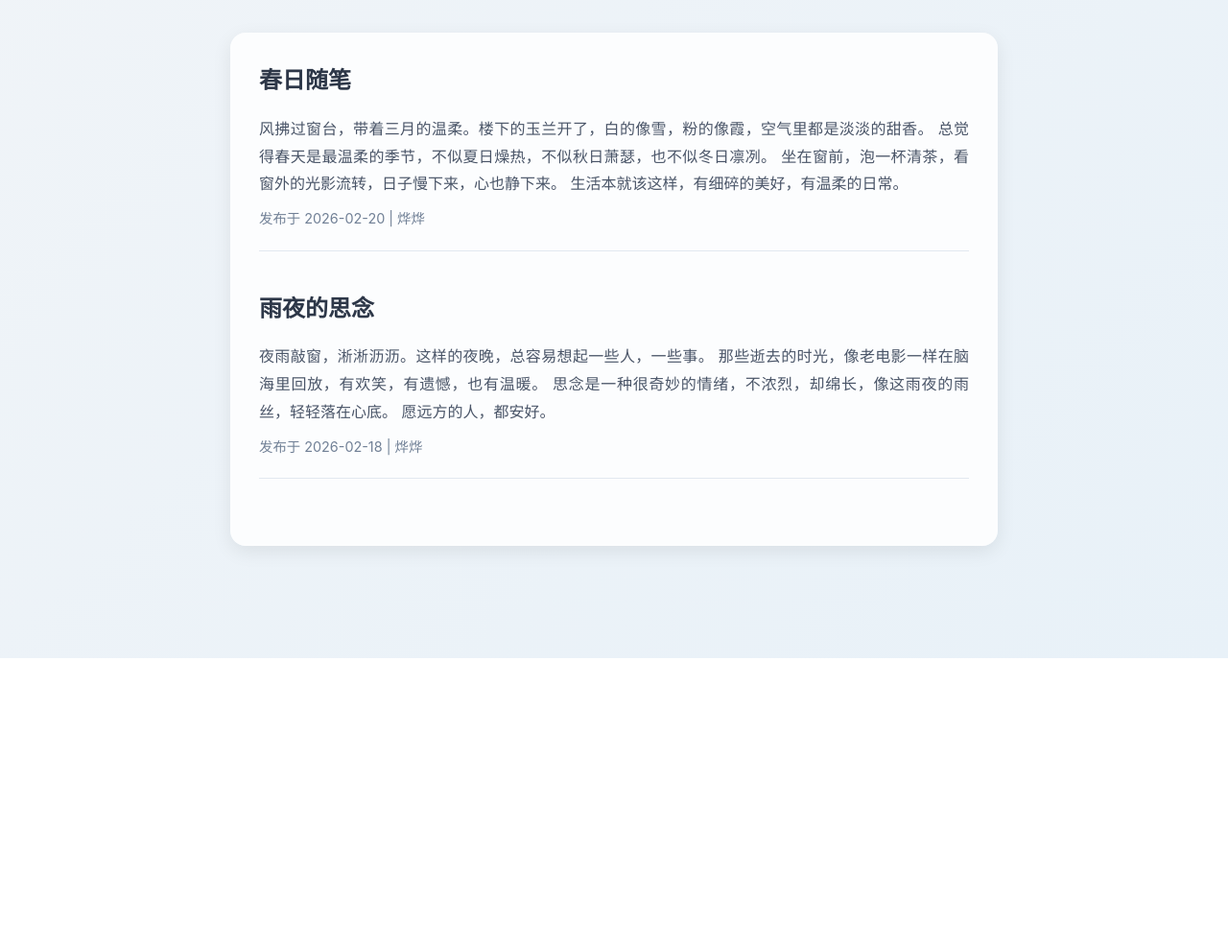
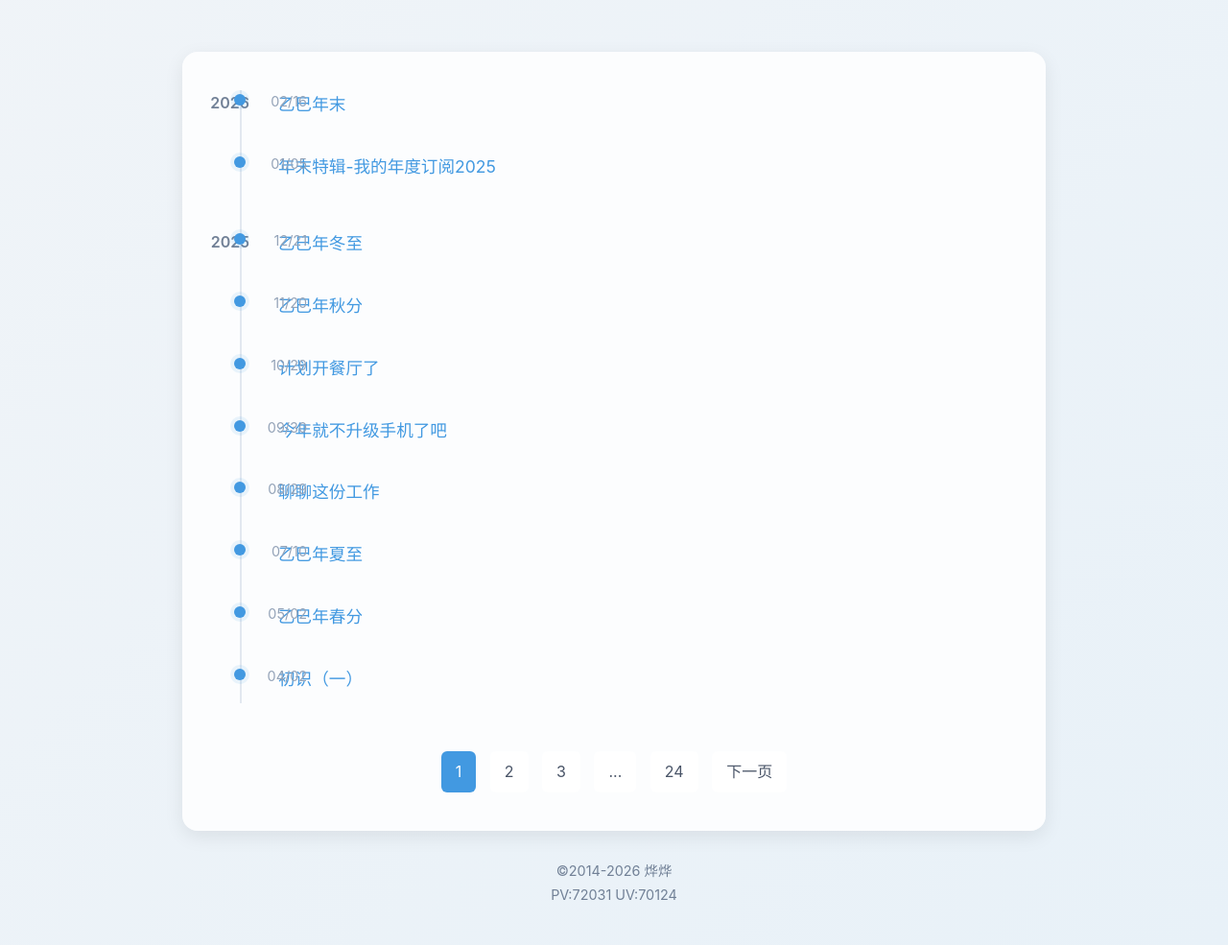
Before and after one commit to yearly0320/yearly0320.github.io, a plain HTML site: page diary.html in a window 1280 px wide. Shown: the part 114-1099 px from the top of the page at 96% size. Before the commit the page ends 800 px from the top, so only its background shows below. Drawn offline with Linux system fonts and the light colour scheme.

Commit message:
Update diary.html

```diff
--- a/diary.html
+++ b/diary.html
@@ -3,9 +3,9 @@
 <head>
   <meta charset="UTF-8">
   <meta name="viewport" content="width=device-width, initial-scale=1.0">
-  <title>日记- 烨烨的个人小站</title>
+  <title>少年日记 - 烨烨的个人小站</title>
   <style>
-    /* 复用主页面的基础样式，保证风格统一 */
+    /* 基础样式复用主页面风格 */
     * {
       margin: 0;
       padding: 0;
@@ -19,10 +19,10 @@
       min-height: 100vh;
       padding: 40px 20px;
     }
-    /* 头部导航栏 - 包含返回首页按钮 */
+    /* 头部导航 */
     .header {
-      max-width: 800px;
-      margin: 0 auto 40px;
+      max-width: 900px;
+      margin: 0 auto 60px;
       display: flex;
       justify-content: space-between;
       align-items: center;
@@ -48,38 +48,116 @@
       background-clip: text;
       color: transparent;
     }
-    /* 内容容器 */
-    .content-container {
-      max-width: 800px;
+    /* 时间轴容器 */
+    .timeline-container {
+      max-width: 900px;
       margin: 0 auto;
       background: rgba(255, 255, 255, 0.85);
       border-radius: 16px;
-      padding: 30px;
+      padding: 40px;
       box-shadow: 0 6px 20px rgba(0,0,0,0.08);
       animation: fadeIn 0.8s ease-out;
     }
-    /* 散文内容样式 */
-    .prose-item {
+    /* 时间轴核心样式 */
+    .timeline {
+      position: relative;
+      padding-left: 60px;
+    }
+    /* 时间轴竖线 */
+    .timeline::before {
+      content: '';
+      position: absolute;
+      left: 20px;
+      top: 0;
+      bottom: 0;
+      width: 2px;
+      background: #e2e8f0;
+    }
+    /* 年份分组 */
+    .year-group {
       margin-bottom: 40px;
-      padding-bottom: 20px;
-      border-bottom: 1px solid #e2e8f0;
     }
-    .prose-title {
-      font-size: 1.5rem;
-      color: #2d3748;
-      margin-bottom: 15px;
+    .year-label {
+      position: absolute;
+      left: -40px;
+      font-weight: 600;
+      color: #718096;
+      width: 80px;
+      text-align: right;
+      padding-right: 10px;
     }
-    .prose-content {
+    /* 日记条目 */
+    .diary-item {
+      position: relative;
+      margin-bottom: 25px;
+      padding-bottom: 10px;
+    }
+    /* 时间点圆点 */
+    .diary-item::before {
+      content: '';
+      position: absolute;
+      left: -46px;
+      top: 4px;
+      width: 12px;
+      height: 12px;
+      border-radius: 50%;
+      background: #4299e1;
+      box-shadow: 0 0 0 4px rgba(66, 153, 225, 0.1);
+    }
+    /* 日期标签 */
+    .date-label {
+      position: absolute;
+      left: -40px;
+      top: 0;
+      font-size: 0.9rem;
+      color: #94a3b8;
+      width: 80px;
+      text-align: right;
+      padding-right: 10px;
+    }
+    /* 日记标题链接 */
+    .diary-title {
+      color: #4299e1;
+      text-decoration: none;
+      font-size: 1.1rem;
+      transition: all 0.2s ease;
+    }
+    .diary-title:hover {
+      color: #2563eb;
+      text-decoration: underline;
+    }
+    /* 分页样式 */
+    .pagination {
+      margin-top: 50px;
+      text-align: center;
+    }
+    .pagination a, .pagination span {
+      display: inline-block;
+      padding: 8px 15px;
+      margin: 0 5px;
+      background: rgba(255, 255, 255, 0.9);
+      border-radius: 6px;
       color: #4a5568;
-      line-height: 1.8;
-      text-align: justify;
+      text-decoration: none;
+      transition: all 0.2s ease;
     }
-    .prose-meta {
+    .pagination a:hover {
+      background: #4299e1;
+      color: white;
+    }
+    .pagination .current {
+      background: #4299e1;
+      color: white;
+    }
+    /* 页脚统计信息 */
+    .footer-stats {
+      max-width: 900px;
+      margin: 30px auto 0;
+      text-align: center;
       color: #718096;
       font-size: 0.9rem;
-      margin-top: 10px;
     }
-    /* 通用动画 */
+    /* 动画 */
     @keyframes fadeIn {
       from {
         opacity: 0;
@@ -97,8 +175,15 @@
         gap: 20px;
         text-align: center;
       }
-      .content-container {
+      .timeline-container {
         padding: 20px;
+      }
+      .timeline {
+        padding-left: 40px;
+      }
+      .year-label, .date-label {
+        width: 60px;
+        font-size: 0.8rem;
       }
     }
   </style>
@@ -107,34 +192,88 @@
   <!-- 头部导航 -->
   <div class="header">
     <a href="index.html" class="back-home">← 返回首页</a>
-    <h1 class="page-title">日记</h1>
+    <h1 class="page-title">少年日记</h1>
   </div>
 
-  <!-- 主要内容 -->
-  <div class="content-container">
-    <!-- 第一篇散文 -->
-    <div class="prose-item">
-      <h2 class="prose-title">春日随笔</h2>
-      <div class="prose-content">
-        风拂过窗台，带着三月的温柔。楼下的玉兰开了，白的像雪，粉的像霞，空气里都是淡淡的甜香。
-        总觉得春天是最温柔的季节，不似夏日燥热，不似秋日萧瑟，也不似冬日凛冽。
-        坐在窗前，泡一杯清茶，看窗外的光影流转，日子慢下来，心也静下来。
-        生活本就该这样，有细碎的美好，有温柔的日常。
+  <!-- 时间轴内容容器 -->
+  <div class="timeline-container">
+    <div class="timeline">
+      <!-- 2026年分组 -->
+      <div class="year-group">
+        <span class="year-label">2026</span>
+
+        <div class="diary-item">
+          <span class="date-label">02/16</span>
+          <a href="diary_detail_1.html" class="diary-title">乙巳年末</a>
+        </div>
+
+        <div class="diary-item">
+          <span class="date-label">01/05</span>
+          <a href="diary_detail_2.html" class="diary-title">年末特辑-我的年度订阅2025</a>
+        </div>
       </div>
-      <div class="prose-meta">发布于 2026-02-20 | 烨烨</div>
+
+      <!-- 2025年分组 -->
+      <div class="year-group">
+        <span class="year-label">2025</span>
+
+        <div class="diary-item">
+          <span class="date-label">12/21</span>
+          <a href="diary_detail_3.html" class="diary-title">乙巳年冬至</a>
+        </div>
+
+        <div class="diary-item">
+          <span class="date-label">11/20</span>
+          <a href="diary_detail_4.html" class="diary-title">乙巳年秋分</a>
+        </div>
+
+        <div class="diary-item">
+          <span class="date-label">10/29</span>
+          <a href="diary_detail_5.html" class="diary-title">计划开餐厅了</a>
+        </div>
+
+        <div class="diary-item">
+          <span class="date-label">09/30</span>
+          <a href="diary_detail_6.html" class="diary-title">今年就不升级手机了吧</a>
+        </div>
+
+        <div class="diary-item">
+          <span class="date-label">08/29</span>
+          <a href="diary_detail_7.html" class="diary-title">聊聊这份工作</a>
+        </div>
+
+        <div class="diary-item">
+          <span class="date-label">07/10</span>
+          <a href="diary_detail_8.html" class="diary-title">乙巳年夏至</a>
+        </div>
+
+        <div class="diary-item">
+          <span class="date-label">05/02</span>
+          <a href="diary_detail_9.html" class="diary-title">乙巳年春分</a>
+        </div>
+
+        <div class="diary-item">
+          <span class="date-label">04/02</span>
+          <a href="diary_detail_10.html" class="diary-title">初识（一）</a>
+        </div>
+      </div>
     </div>
 
-    <!-- 第二篇散文 -->
-    <div class="prose-item">
-      <h2 class="prose-title">雨夜的思念</h2>
-      <div class="prose-content">
-        夜雨敲窗，淅淅沥沥。这样的夜晚，总容易想起一些人，一些事。
-        那些逝去的时光，像老电影一样在脑海里回放，有欢笑，有遗憾，也有温暖。
-        思念是一种很奇妙的情绪，不浓烈，却绵长，像这雨夜的雨丝，轻轻落在心底。
-        愿远方的人，都安好。
-      </div>
-      <div class="prose-meta">发布于 2026-02-18 | 烨烨</div>
+    <!-- 分页控件 -->
+    <div class="pagination">
+      <span class="current">1</span>
+      <a href="#">2</a>
+      <a href="#">3</a>
+      <span>...</span>
+      <a href="#">24</a>
+      <a href="#" class="next-page">下一页</a>
     </div>
+  </div>
+
+  <!-- 页脚统计信息 -->
+  <div class="footer-stats">
+    ©2014-2026 烨烨<br>
+    PV:72031 UV:70124
   </div>
 </body>
 </html>
```
